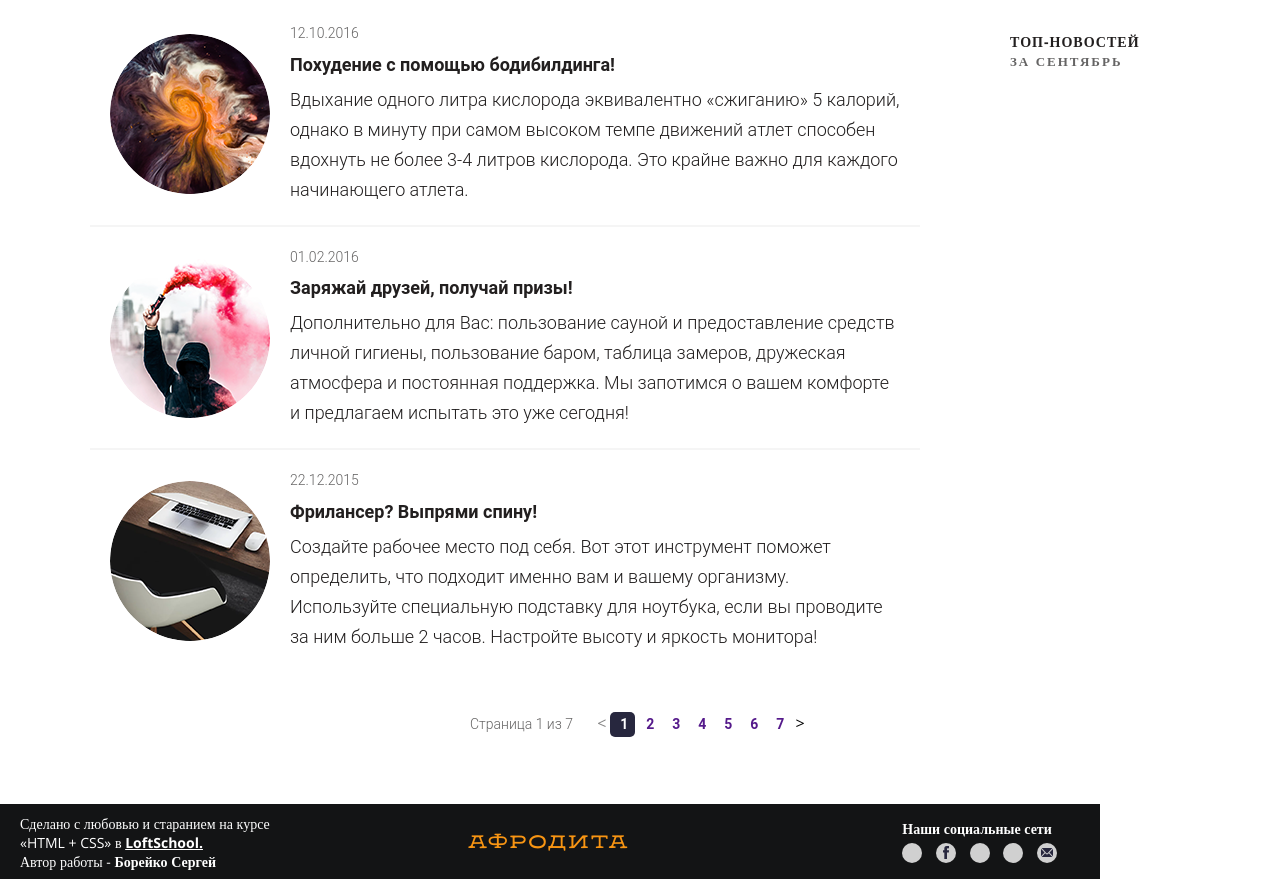
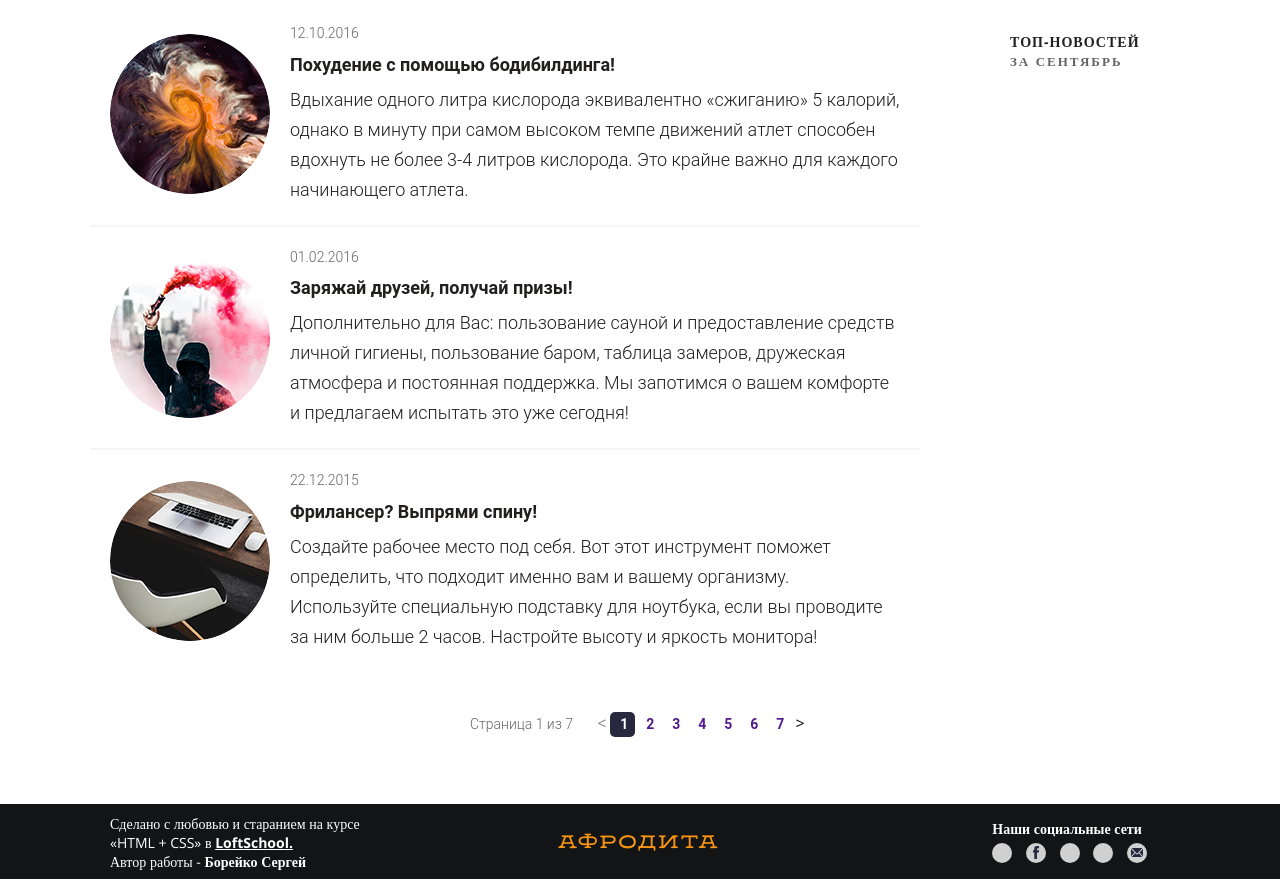
Before and after one commit to jsbrownn/fitness-site, a plain HTML site: page index.html in a window 1280 px wide. Shown: the part 1421-2302 px from the top of the page. Drawn offline with nearby package versions, Linux system fonts and the light colour scheme; files whose address does not match are found by name.

Commit message:
вроде все

```diff
--- a/css/main.css
+++ b/css/main.css
@@ -442,7 +442,8 @@ padding-top: 20px;
 }
 
 .footer{
-    position:absolute;
+    position: relative;
+    min-width: 1100px;
     z-index: 2;
     height: 75px;
     background: #131415;
```
